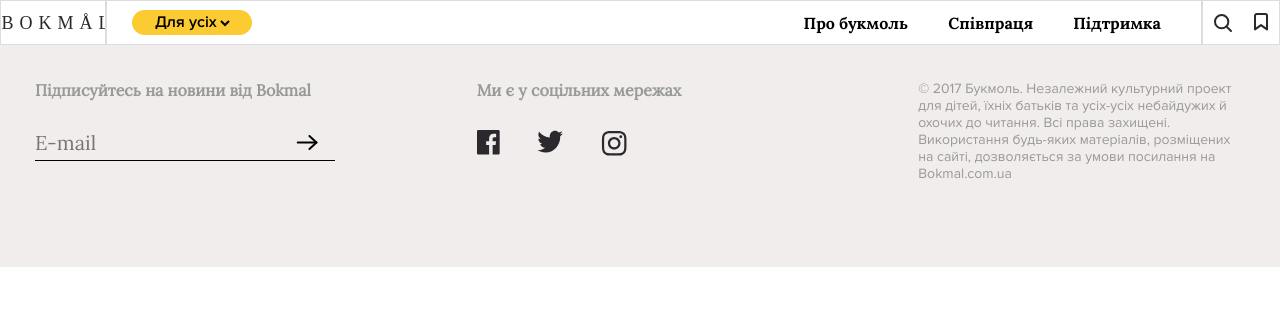
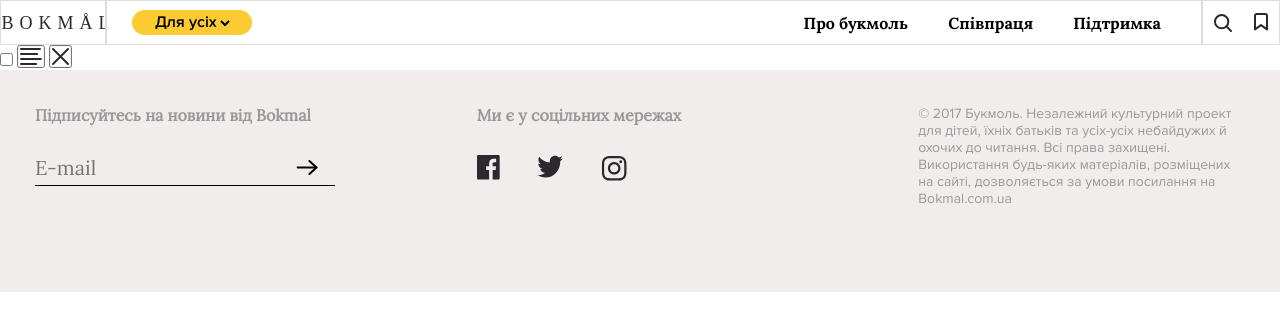
Before and after one commit to EskalonaD/homework-markup, a plain HTML site: page index.html in a window 1280 px wide. Drawn offline with Linux system fonts and the light colour scheme.

Commit message:
create aside html structure

```diff
--- a/index.html
+++ b/index.html
@@ -53,10 +53,17 @@
                 </div>
             </div>
         </header>
+        <section>
+            <aside>
+                <input type="checkbox" class="aside__switcher">
+                <button class="aside__button-on"><img src="assets\burger.svg" alt="open menu button"></button>
+                <button class="aside__button-off"><img src="assets\close.svg" alt="close menu button"></button>
+            </aside>
+        </section>
         <footer class="footer">
             <div class="footer__container">
                 <h3 class="footer__heading">Підписуйтесь на новини від Bokmal</h3>
-                <form action="#" class='footer__form'>
+                <form action="#" class="footer__form">
                     <input type="email" placeholder="E-mail" class="footer__input">
                     <button class="footer__button" type="submit"><img src="assets\arrow.svg" alt="arrow-button"></button>
                 </form>
```
Also changed, not shown: assets/burger.svg (added), assets/close.svg (added).
